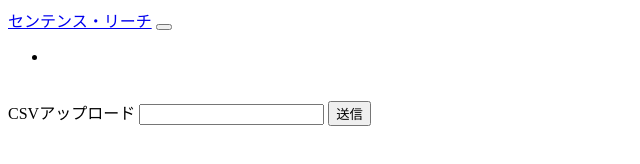
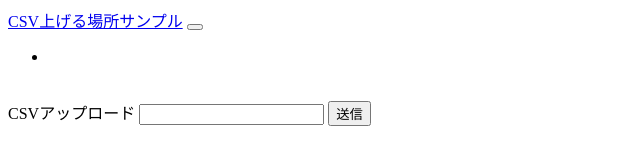
Before and after one commit to kawaihirofumidayo/sample, a plain HTML site: page index.html in a window 1280 px wide. Shown: the whole page, without its empty margins (0-640 px from the left). Drawn offline with nearby package versions, Linux system fonts and the light colour scheme.

Commit message:
ちとtitleとか文字変えた

```diff
--- a/index.html
+++ b/index.html
@@ -3,7 +3,7 @@
 <head>
     <meta charset="utf-8">
     <meta name="viewport" content="width=device-width, initial-scale=1, shrink-to-fit=no">
-    <title>センテンス・リーチ</title>
+    <title>CSV上げる場所</title>
     <link rel="stylesheet" href="https://fonts.googleapis.com/css?family=Roboto:300,400,500,700|Material+Icons">
     <link rel="stylesheet" href="https://unpkg.com/bootstrap-material-design@4.1.1/dist/css/bootstrap-material-design.min.css" integrity="sha384-wXznGJNEXNG1NFsbm0ugrLFMQPWswR3lds2VeinahP8N0zJw9VWSopbjv2x7WCvX" crossorigin="anonymous">
 </head>
@@ -11,7 +11,7 @@
 <body>
 
 <nav class="navbar navbar-expand-lg navbar-white bg-white border-bottom">
-    <a class="navbar-brand" href="/">センテンス・リーチ</a>
+    <a class="navbar-brand" href="/">CSV上げる場所サンプル</a>
     <button type="button" class="navbar-toggler" data-toggle="collapse" data-target="#navbar" aria-controls="navbar" aria-expanded="false" aria-label="ナビゲーションの切替">
         <span class="navbar-toggler-icon"></span>
     </button>
```
